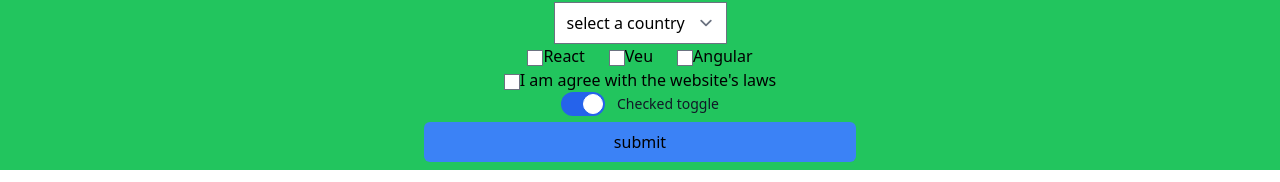
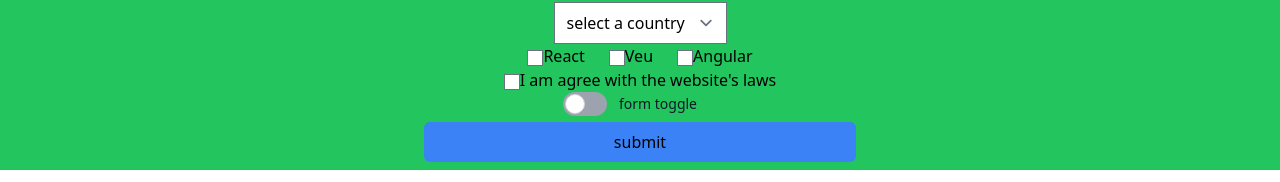
Before and after one commit to Arman-Abbasian/form_with_formik, a React (Create React App) app: page / in a window 1280 px wide. Shown: the part 432-614 px from the top of the page. Built offline with nearby package versions, Linux system fonts and the light colour scheme.

Commit message:
make a toggle form component

```diff
--- a/src/common/CheckboxToggle.jsx
+++ b/src/common/CheckboxToggle.jsx
@@ -1,10 +1,10 @@
-const CheckboxToggle = ({name}) => {
+const CheckboxToggle = ({name,formik,label}) => {
     return (
         <div>
-            <label for={name} className="inline-flex relative items-center cursor-pointer">
-            <input type="checkbox" value="" id={name} className="sr-only peer" checked />
-            <div className="w-11 h-6 bg-gray-200 rounded-full peer peer-focus:ring-4 peer-focus:ring-blue-300 dark:peer-focus:ring-blue-800 dark:bg-gray-700 peer-checked:after:translate-x-full peer-checked:after:border-white after:content-[''] after:absolute after:top-0.5 after:left-[2px] after:bg-white after:border-gray-300 after:border after:rounded-full after:h-5 after:w-5 after:transition-all dark:border-gray-600 peer-checked:bg-blue-600"></div>
-            <span className="ml-3 text-sm font-medium text-gray-900 dark:text-gray-300">Checked toggle</span>
+            <label for={name} className="inline-flex relative items-center mr-5 cursor-pointer">
+            <input type="checkbox" value={formik.values[name]} id={name} className="sr-only peer" checked={formik.values[name]} onChange={formik.handleChange} />
+            <div className="w-11 h-6 bg-gray-400 rounded-full peer dark:bg-gray-700  peer-checked:after:translate-x-full peer-checked:after:border-white after:content-[''] after:absolute after:top-0.5 after:left-[2px] after:bg-white after:border-gray-300 after:border after:rounded-full after:h-5 after:w-5 after:transition-all dark:border-gray-600 peer-checked:bg-teal-600"></div>
+            <span className="ml-3 text-sm font-medium text-gray-900 dark:text-gray-300">{label}</span>
             </label>
         </div>
      );
--- a/src/components/FormikAndYupCommon.jsx
+++ b/src/components/FormikAndYupCommon.jsx
@@ -59,7 +59,7 @@ const FormikAndYupCommon = () => {
                 <SelectOptions options={nationalityOptions} name="nationality" formik={formik} />
                 <CheckBox options={interestsOptions} name="interests" formik={formik} />
                 <BooleanCheckBox name="terms" label="I am agree with the website's laws" formik={formik} />
-                <CheckboxToggle name="termToggle" />
+                <CheckboxToggle name="termToggle" label="form toggle" formik={formik} />
                 <button disabled={!formik.isValid} className="py-2 px-4 bg-blue-500 rounded-md w-full" type="submit">submit</button>
                 </div>
             </form>
```
